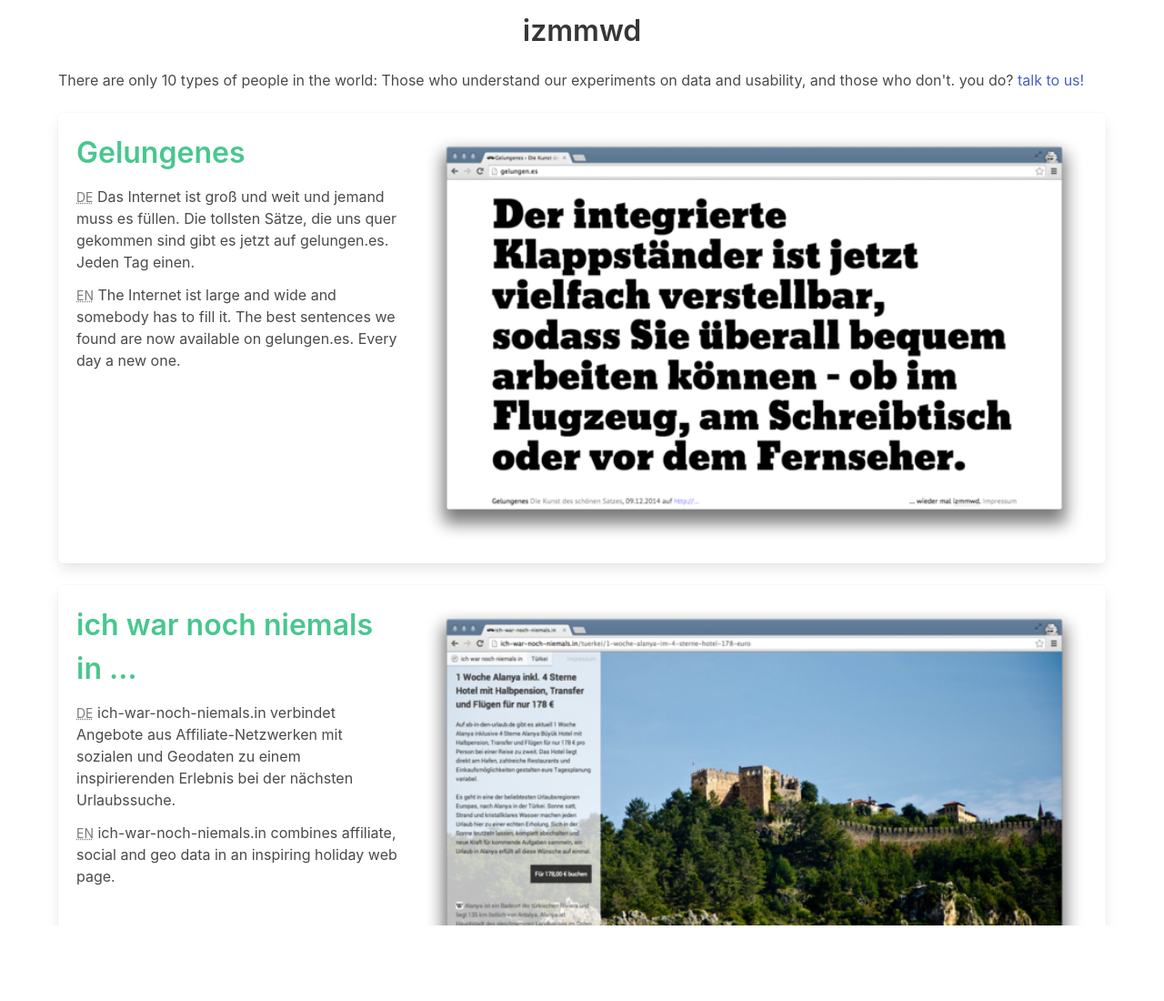
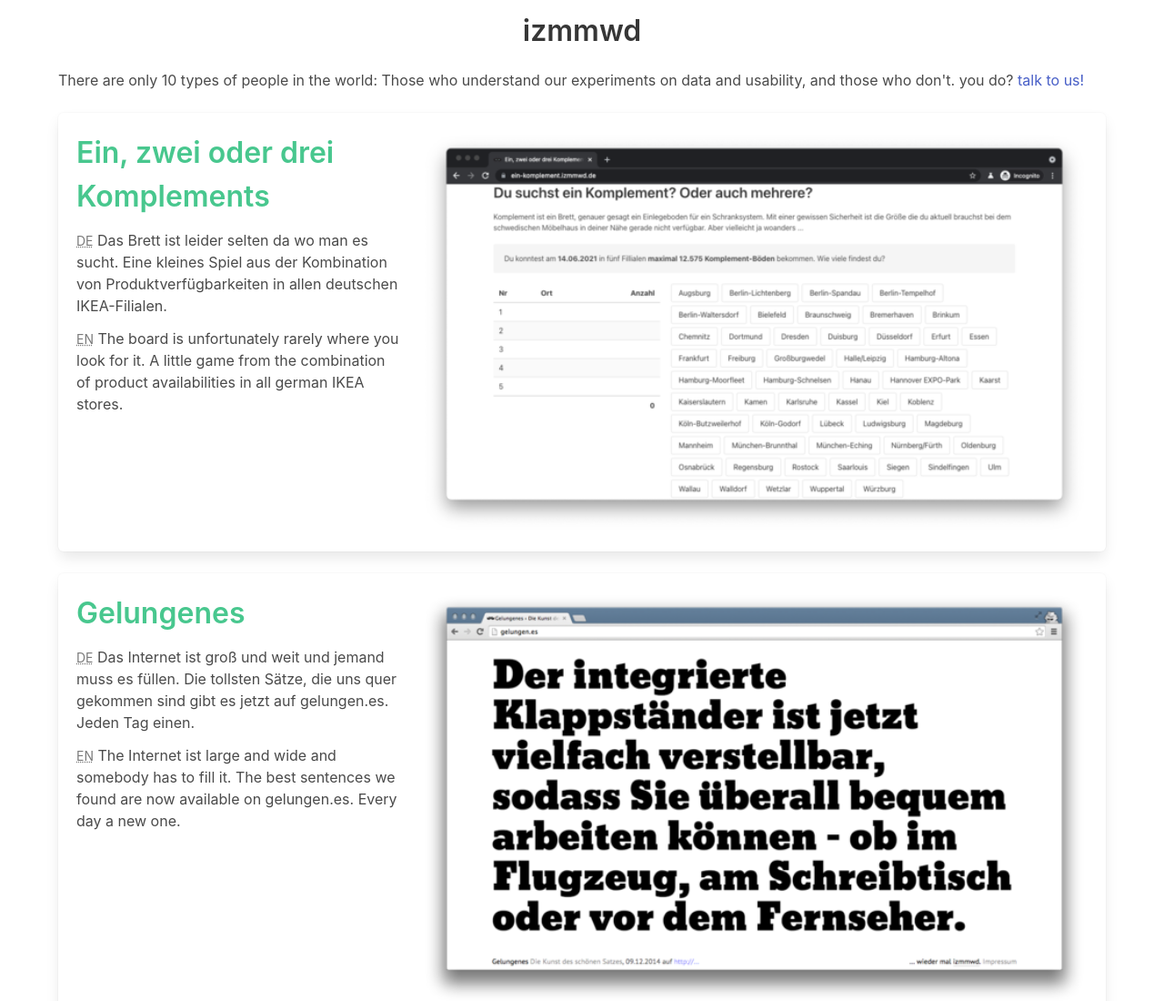
Before and after one commit to izmmwd/website, a plain HTML site: page index.html in a window 1280 px wide. Shown: the top 1100 px of the page at 91% size. Drawn offline with nearby package versions, Linux system fonts and the light colour scheme.

Commit message:
add komplement

```diff
--- a/index.html
+++ b/index.html
@@ -24,6 +24,45 @@
           <a href="mailto:contact@izmmd.de">talk to us!</a>
         </p>
 
+
+        <div id="ein-komplement" class="box mt-5">
+          <div class="columns">
+            <div class="column">
+              <h2 class="is-size-3 has-text-weight-semibold">
+                <a
+                  href="https://ein-komplement.izmmwd.de"
+                  class="has-text-success"
+                  >Ein, zwei oder drei Komplements</a
+                >
+              </h2>
+
+              <p class="mt-3">
+                <small class="has-text-grey"
+                  ><abbr title="Deutsche Beschreibung">DE</abbr></small
+                >
+                Das Brett ist leider selten da wo man es sucht. Eine kleines
+                Spiel aus der Kombination von Produktverfügbarkeiten in allen
+                deutschen IKEA-Filialen.
+              </p>
+
+              <p class="mt-3">
+                <small class="has-text-grey"
+                  ><abbr title="English Description">EN</abbr></small
+                >
+                The board is unfortunately rarely where you look for it. A
+                little game from the combination of product availabilities in
+                all german IKEA stores.
+              </p>
+            </div>
+            <div class="column is-two-thirds">
+              <figure class="image">
+                <a href="https://ein-komplement.izmmwd.de"
+                  ><img src="/img/p/ein-komplement.png" alt=""
+                /></a>
+              </figure>
+            </div>
+          </div>
+        </div>
 
         <div id="gelungen-es" class="box mt-5">
           <div class="columns">
```
Also changed, not shown: img/p/ein-komplement-full.png (added), img/p/ein-komplement.png (added).
